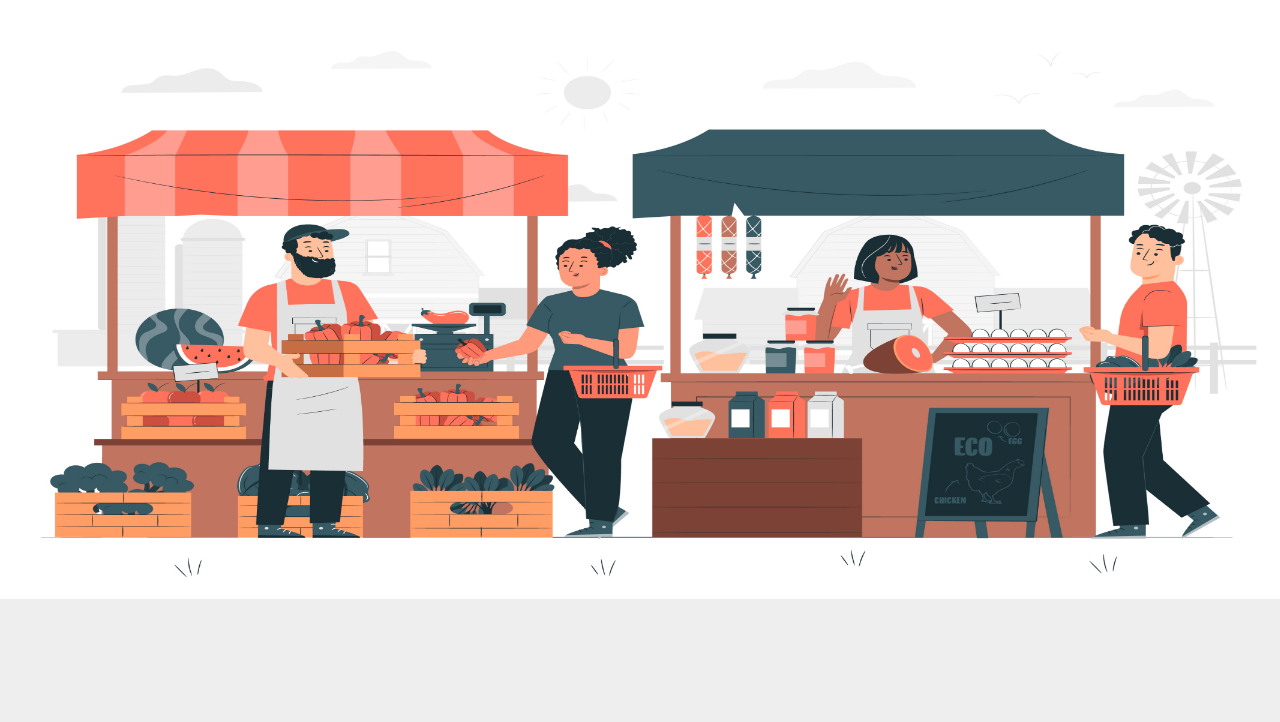
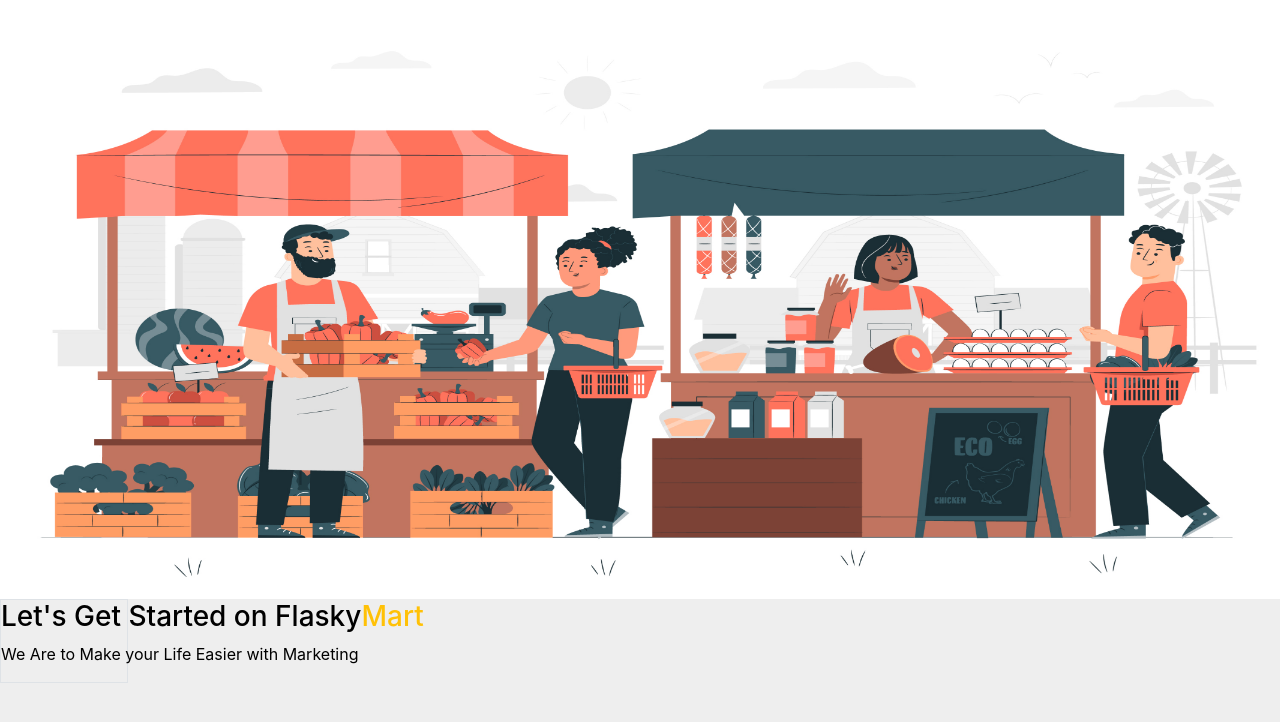
Before and after one commit to kwabenahcode/ecommerce_app, a Flask app: page / in a window 1280 px wide. Shown: the part 57-779 px from the top of the page. Run offline with Flask 3, Linux system fonts and the light colour scheme; some libraries are stand-ins or nearby versions.

Commit message:
modified home_page

```diff
--- a/market/templates/home.html
+++ b/market/templates/home.html
@@ -15,4 +15,10 @@
       </div>
     </div>
   </div>
+
+  <div class="text-nowrap bg-body-secondary border" style="width: 8rem;">
+    <h3>Let's Get Started on Flasky<span class="text-warning">Mart</h3>
+    <p class="font-monospace">We Are to Make your Life Easier with Marketing</p>
+    <a href="{{url_for('market_page')}}"></a>
+  </div>
 {% endblock%}
```
